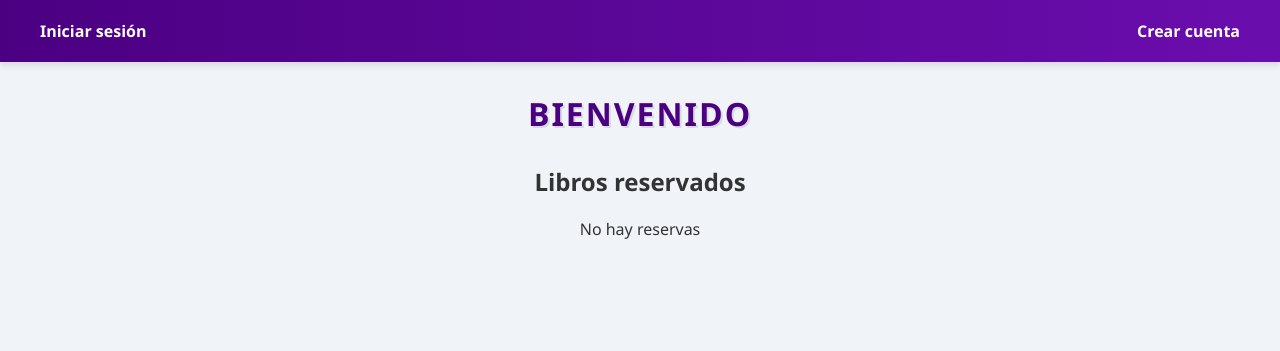
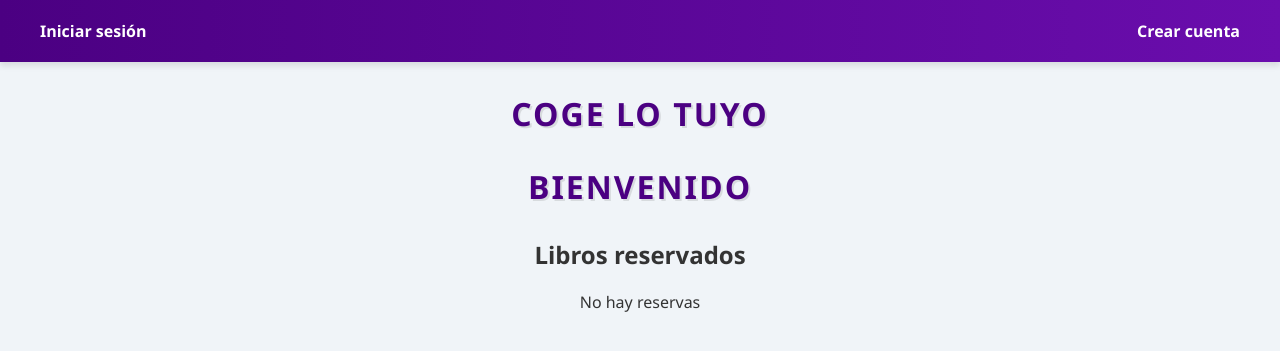
Before and after one commit to Koldoasosetien/proyecto-python, a Flask app: page /verReservas in a window 1280 px wide. Shown: the top 351 px of the page. Run offline with Flask 3, Linux system fonts and the light colour scheme.

Commit message:
poner titulo

```diff
--- a/templates/base.html
+++ b/templates/base.html
@@ -1,11 +1,13 @@
 <!DOCTYPE html>
 <html lang="es">
+
 <head>
     <meta charset="utf-8">
     <title>{% block title %}{% endblock %}</title>
     <meta name="viewport" content="width=device-width, initial-scale=1">
     <link rel="stylesheet" href="{{ url_for('static', filename='css/styles.css') }}">
 </head>
+
 <body>
 
     <header>
@@ -29,7 +31,10 @@
                 <li><a href="{{ url_for('logout.logout') }}">Cerrar sesión</a></li>
                 {% endif %}
             </ul>
+
+
         </nav>
+        <h1>COGE LO TUYO</h1>
     </header>
 
     <main>
@@ -49,4 +54,5 @@
     </main>
 
 </body>
+
 </html>
```
Also changed, not shown: templates/verReservas.html (indentation only). Lines whose indentation alone changed are shown as unchanged.
